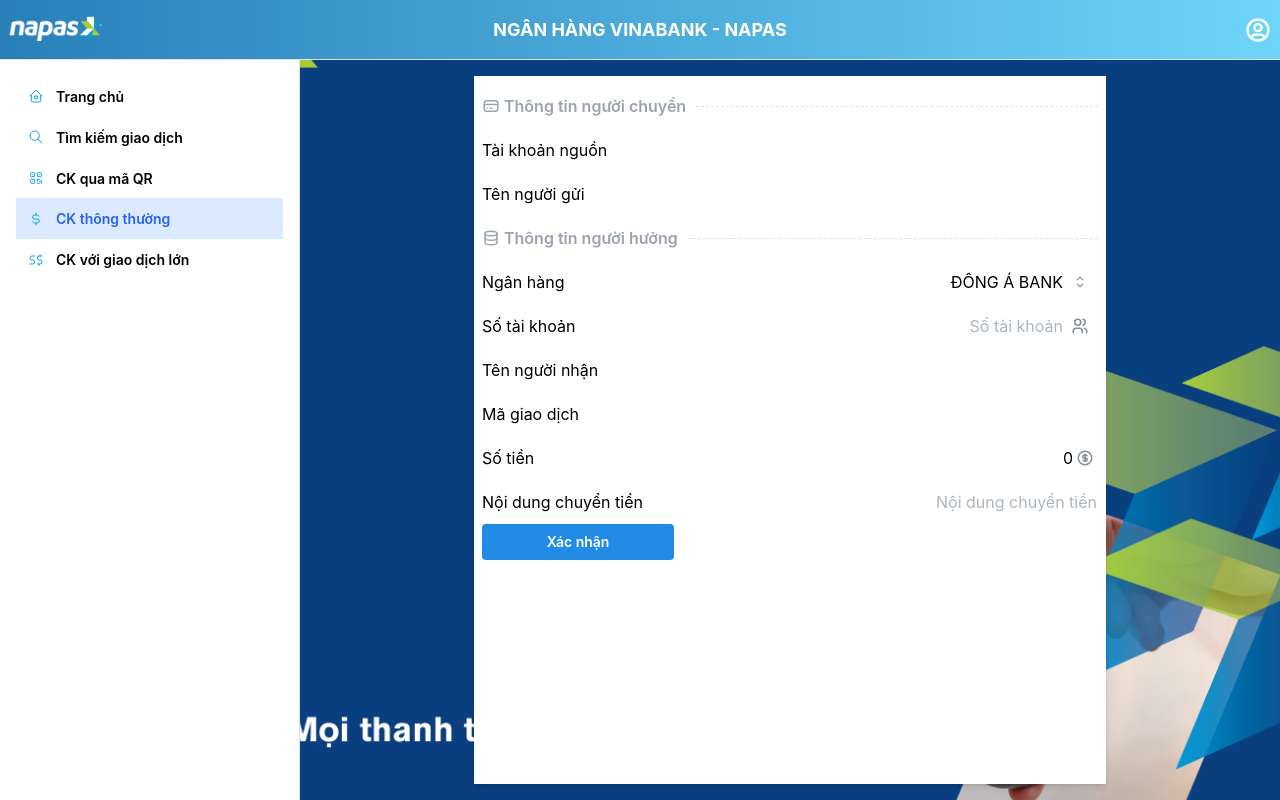
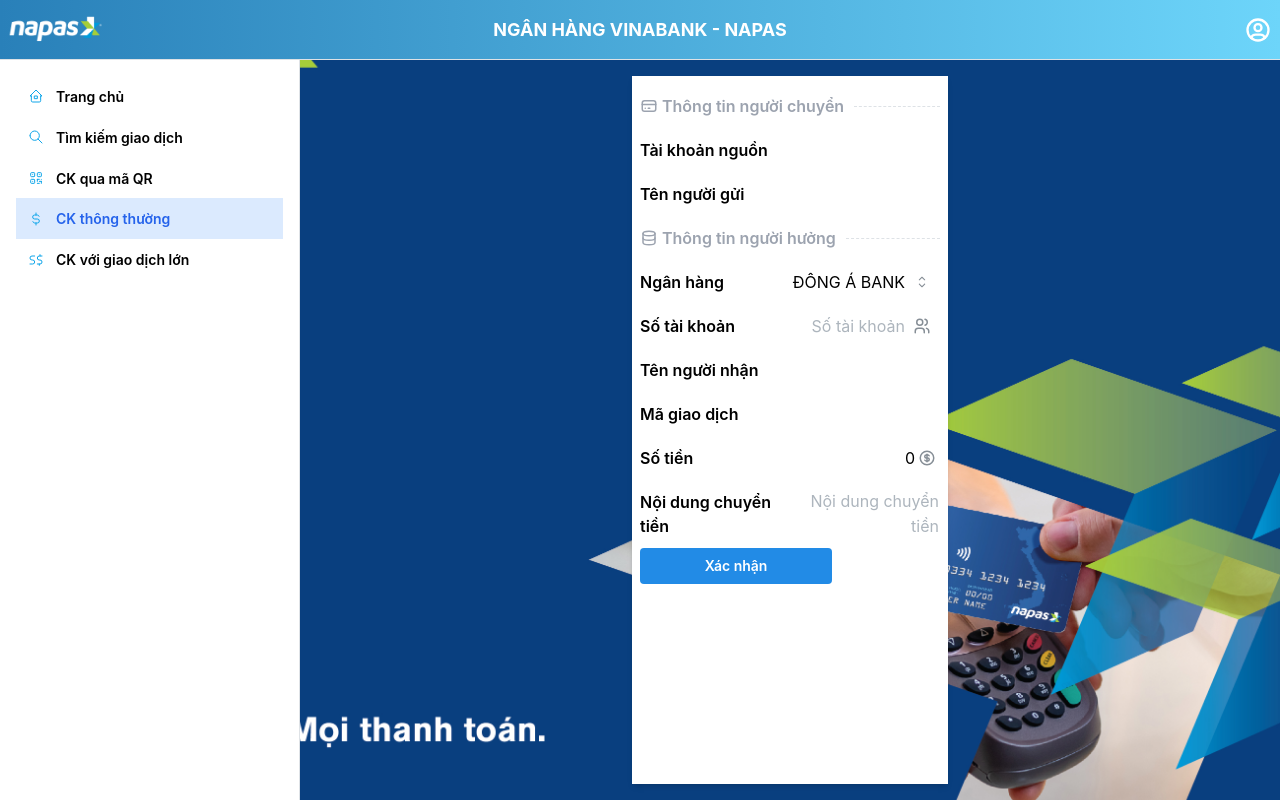
Before and after one commit to toantranduy3008/bankdemo, a React (Vite) app: page /bankdemo/transfer in a window 1280 px wide. Built offline with nearby package versions, Linux system fonts and the light colour scheme; no server answers; sample sign-in values are in the browser's storage.

Commit message:
commit
update

```diff
--- a/src/pages/batchTransfer/BatchTransfer.jsx
+++ b/src/pages/batchTransfer/BatchTransfer.jsx
@@ -235,22 +235,22 @@
 
     return (
         <div className="flex flex-col w-full gap-4 xs:gap-4 lg:gap-4 justify-start items-center">
-            <div className="relative flex flex-row xs:flex-col lg:flex-row w-full h-full gap-4 xs:gap-4 lg:gap-4">
+            <div className="relative flex flex-row xs:flex-col lg:flex-row xs:w-full lg:w-2/3 h-full gap-4 xs:gap-4 lg:gap-4">
                 <LoadingOverlay visible={loadingTransfer} zIndex={1000} overlayProps={{ radius: "sm", blur: 2 }} />
                 {/* Thông tin chuyển khoản */}
-                <div className="flex flex-col w-2/3 xs:w-full lg:w-2/3 h-full shadow-md xs:shadow-none lg:shadow-md p-2 xs:p-1 lg:p-2 transition duration-300 hover:shadow-xl bg-white">
+                <div className="flex flex-col flex-1 xs:w-full lg:w-1/3 h-full shadow-md xs:shadow-none lg:shadow-md p-2 xs:p-1 lg:p-2 transition duration-300 hover:shadow-xl bg-white">
                     <Divider size={'xs'} label={<p className="flex text-base font-semibold text-gray-400 items-center gap-1"><IconCreditCard size={18} />Thông tin người chuyển</p>} labelPosition="left" variant="dashed" />
                     <div className="flex flex-row">
-                        <p className="flex flex-1 text-base ">Tài khoản nguồn</p>
+                        <p className="flex flex-1 text-base font-semibold ">Tài khoản nguồn</p>
                         <p className="flex flex-1 justify-end">{userInfo?.accountNumber}</p>
                     </div>
                     <div className="flex flex-row">
-                        <p className="flex flex-1 text-base ">Tên người gửi</p>
+                        <p className="flex flex-1 text-base font-semibold ">Tên người gửi</p>
                         <p className="flex flex-1 justify-end text-end">{userInfo?.fullName}</p>
                     </div>
                     <Divider size={'xs'} label={<p className="flex text-base font-semibold text-gray-400 items-center gap-1"><IconDatabase size={18} />Thông tin người hưởng</p>} labelPosition="left" variant="dashed" />
                     <div className="flex flex-row">
-                        <p className="flex flex-1 text-base ">Ngân hàng</p>
+                        <p className="flex flex-1 text-base font-semibold ">Ngân hàng</p>
                         <Select
                             data={listBank}
                             defaultValue={bankId}
@@ -264,7 +264,7 @@
                         />
                     </div>
                     <div className="flex flex-row">
-                        <p className="flex flex-1 text-base  items-center gap-2">Số tài khoản {loadingAccount && <Loader size={18} className="flex items-center" />}</p>
+                        <p className="flex flex-1 text-base font-semibold  items-center gap-2">Số tài khoản {loadingAccount && <Loader size={18} className="flex items-center" />}</p>
                         <TextInput
                             variant="unstyled"
                             placeholder="Số tài khoản"
@@ -280,15 +280,15 @@
                         />
                     </div>
                     <div className="flex flex-row">
-                        <p className="flex flex-1 text-base ">Tên người nhận</p>
+                        <p className="flex flex-1 text-base font-semibold ">Tên người nhận</p>
                         <p className="flex flex-1 justify-end text-end">{receiver}</p>
                     </div>
                     <div className="flex flex-row">
-                        <p className="flex flex-1 text-base ">Mã giao dịch</p>
+                        <p className="flex flex-1 text-base font-semibold ">Mã giao dịch</p>
                         <p className="flex flex-1 justify-end">{refCode}</p>
                     </div>
                     <div className="flex flex-row">
-                        <p className="flex flex-1 text-base ">Nội dung chuyển tiền</p>
+                        <p className="flex flex-1 text-base font-semibold ">Nội dung chuyển tiền</p>
                         <Textarea
                             placeholder="Nội dung chuyển tiền"
                             variant="unstyled"
@@ -318,7 +318,7 @@
                 <Divider size="xs" variant="dashed" orientation="vertical" className="xs:hidden lg:block" />
 
                 {/* Thông tin giao dịch con */}
-                <div className="flex flex-col flex-grow h-full shadow-md xs:shadow-none lg:shadow-md p-2 xs:p-1 lg:p-2 transition duration-300 hover:shadow-xl bg-white">
+                <div className="flex flex-col flex-1 h-full shadow-md xs:shadow-none lg:shadow-md p-2 xs:p-1 lg:p-2 transition duration-300 hover:shadow-xl bg-white">
                     <div className="flex flex-row justify-start items-center">
                         <div className="flex flex-1 flex-row  font-semibold justify-start items-center gap-2">
                             <Badge color={listTransaction.length < 10 ? 'blue' : 'green'} className="flex items-start h-full">{listTransaction.length}</Badge>
--- a/src/pages/qrCode/QRCode.jsx
+++ b/src/pages/qrCode/QRCode.jsx
@@ -183,24 +183,24 @@
                 {/* form thông tin */}
                 {
                     !showQRCode &&
-                    <div className="relative flex flex-col w-2/3 xs:w-full lg:w-2/3 h-full shadow-md xs:shadow-none lg:shadow-md bg-white p-2 xs:p-1 lg:p-2 transition duration-300 hover:shadow-xl">
+                    <div className="relative flex flex-col w-1/3 xs:w-full lg:w-1/3 h-full shadow-md xs:shadow-none lg:shadow-md bg-white p-2 xs:p-1 lg:p-2 transition duration-300 hover:shadow-xl">
                         <LoadingOverlay visible={loadingTransfer} zIndex={1000} overlayProps={{ radius: "sm", blur: 2 }} />
                         <Divider size={'xs'} label={<p className="flex text-base font-semibold text-gray-400 items-center gap-1"><IconCreditCard size={18} />Thông tin người chuyển</p>} labelPosition="left" variant="dashed" />
                         <div className="flex flex-row">
-                            <p className="flex flex-1 text-base ">Tài khoản nguồn</p>
+                            <p className="flex flex-1 text-base font-semibold">Tài khoản nguồn</p>
                             <p className="flex flex-1 justify-end">{userInfo?.accountNumber}</p>
                         </div>
                         <div className="flex flex-row">
-                            <p className="flex flex-1 text-base ">Tên người gửi</p>
+                            <p className="flex flex-1 text-base font-semibold ">Tên người gửi</p>
                             <p className="flex flex-1 justify-end text-end">{userInfo?.fullName}</p>
                         </div>
                         <Divider size={'xs'} label={<p className="flex text-base font-semibold text-gray-400 items-center gap-1"><IconDatabase size={18} />Thông tin người hưởng</p>} labelPosition="left" variant="dashed" />
                         <div className="flex flex-row">
-                            <p className="flex flex-1 text-base ">Ngân hàng</p>
+                            <p className="flex flex-1 text-base font-semibold ">Ngân hàng</p>
                             <p className="flex flex-1 justify-end">Đông Á Bank</p>
                         </div>
                         <div className="flex flex-row">
-                            <p className="flex flex-1 text-base  items-center gap-2">Số tài khoản {loadingAccount && <Loader size={18} className="flex items-center" />}</p>
+                            <p className="flex flex-1 text-base font-semibold  items-center gap-2">Số tài khoản {loadingAccount && <Loader size={18} className="flex items-center" />}</p>
                             <TextInput
                                 variant="unstyled"
                                 placeholder="Số tài khoản"
@@ -217,15 +217,15 @@
                             />
                         </div>
                         <div className="flex flex-row">
-                            <p className="flex flex-1 text-base  items-center">Tên người nhận</p>
+                            <p className="flex flex-1 text-base font-semibold  items-center">Tên người nhận</p>
                             <p className="flex flex-1 justify-end text-end">{receiver}</p>
                         </div>
                         <div className="flex flex-row">
-                            <p className="flex flex-1 text-base  items-center">Mã giao dịch</p>
+                            <p className="flex flex-1 text-base font-semibold  items-center">Mã giao dịch</p>
                             <p className="flex flex-1 justify-end">{refCode}</p>
                         </div>
                         <div className="flex flex-row">
-                            <p className="flex flex-1 text-base  items-center">Số tiền</p>
+                            <p className="flex flex-1 text-base font-semibold  items-center">Số tiền</p>
                             <NumberInput
                                 variant="unstyled"
                                 placeholder="Số tiền"
@@ -242,7 +242,7 @@
                             />
                         </div>
                         <div className="flex flex-row">
-                            <p className="flex flex-1 text-base ">Nội dung chuyển tiền</p>
+                            <p className="flex flex-1 text-base font-semibold ">Nội dung chuyển tiền</p>
                             <Textarea
                                 placeholder="Nội dung chuyển tiền"
                                 variant="unstyled"
--- a/src/pages/transfer/Transfer.jsx
+++ b/src/pages/transfer/Transfer.jsx
@@ -171,20 +171,20 @@
     return (
         <div className="flex flex-col w-full gap-4 xs:gap-4 lg:gap-4 justify-center items-center">
             <div className="flex flex-row xs:flex-col lg:flex-row w-full h-full gap-4 xs:gap-4 lg:gap-4 justify-center items-center">
-                <div className="relative flex flex-col w-2/3 xs:w-full lg:w-2/3 h-full shadow-md xs:shadow-none lg:shadow-md bg-white p-2 xs:p-1 lg:p-2 transition duration-300 hover:shadow-xl">
+                <div className="relative flex flex-col w-1/3 xs:w-full lg:w-1/3 h-full shadow-md xs:shadow-none lg:shadow-md bg-white p-2 xs:p-1 lg:p-2 transition duration-300 hover:shadow-xl">
                     <LoadingOverlay visible={loadingTransfer} zIndex={1000} overlayProps={{ radius: "sm", blur: 2 }} />
                     <Divider size={'xs'} label={<p className="flex text-base font-semibold text-gray-400 items-center gap-1"><IconCreditCard size={18} />Thông tin người chuyển</p>} labelPosition="left" variant="dashed" />
                     <div className="flex flex-row">
-                        <p className="flex flex-1 text-base ">Tài khoản nguồn</p>
+                        <p className="flex flex-1 text-base font-semibold">Tài khoản nguồn</p>
                         <p className="flex flex-1 justify-end">{userInfo?.accountNumber}</p>
                     </div>
                     <div className="flex flex-row">
-                        <p className="flex flex-1 text-base ">Tên người gửi</p>
+                        <p className="flex flex-1 text-base font-semibold ">Tên người gửi</p>
                         <p className="flex flex-1 justify-end text-end">{userInfo?.fullName}</p>
                     </div>
                     <Divider size={'xs'} label={<p className="flex text-base font-semibold text-gray-400 items-center gap-1"><IconDatabase size={18} />Thông tin người hưởng</p>} labelPosition="left" variant="dashed" />
                     <div className="flex flex-row">
-                        <p className="flex flex-1 text-base items-center">Ngân hàng</p>
+                        <p className="flex flex-1 text-base font-semibold items-center">Ngân hàng</p>
                         {/* <p className="flex flex-1 justify-end">Đông Á Bank</p> */}
                         <Select
                             data={listBank}
@@ -199,7 +199,7 @@
                         />
                     </div>
                     <div className="flex flex-row">
-                        <p className="flex flex-1 text-base  items-center gap-2">Số tài khoản {loadingAccount && <Loader size={18} className="flex items-center" />}</p>
+                        <p className="flex flex-1 text-base font-semibold  items-center gap-2">Số tài khoản {loadingAccount && <Loader size={18} className="flex items-center" />}</p>
                         <TextInput
                             variant="unstyled"
                             placeholder="Số tài khoản"
@@ -216,15 +216,15 @@
                         />
                     </div>
                     <div className="flex flex-row">
-                        <p className="flex flex-1 text-base  items-center">Tên người nhận</p>
+                        <p className="flex flex-1 text-base font-semibold  items-center">Tên người nhận</p>
                         <p className="flex flex-1 justify-end">{receiver}</p>
                     </div>
                     <div className="flex flex-row">
-                        <p className="flex flex-1 text-base  items-center">Mã giao dịch</p>
+                        <p className="flex flex-1 text-base font-semibold  items-center">Mã giao dịch</p>
                         <p className="flex flex-1 justify-end">{refCode}</p>
                     </div>
                     <div className="flex flex-row">
-                        <p className="flex flex-1 text-base  items-center">Số tiền</p>
+                        <p className="flex flex-1 text-base font-semibold  items-center">Số tiền</p>
                         <NumberInput
                             variant="unstyled"
                             placeholder="Số tiền"
@@ -243,7 +243,7 @@
                         />
                     </div>
                     <div className="flex flex-row">
-                        <p className="flex flex-1 text-base ">Nội dung chuyển tiền</p>
+                        <p className="flex flex-1 text-base font-semibold ">Nội dung chuyển tiền</p>
                         <Textarea
                             placeholder="Nội dung chuyển tiền"
                             variant="unstyled"
```
